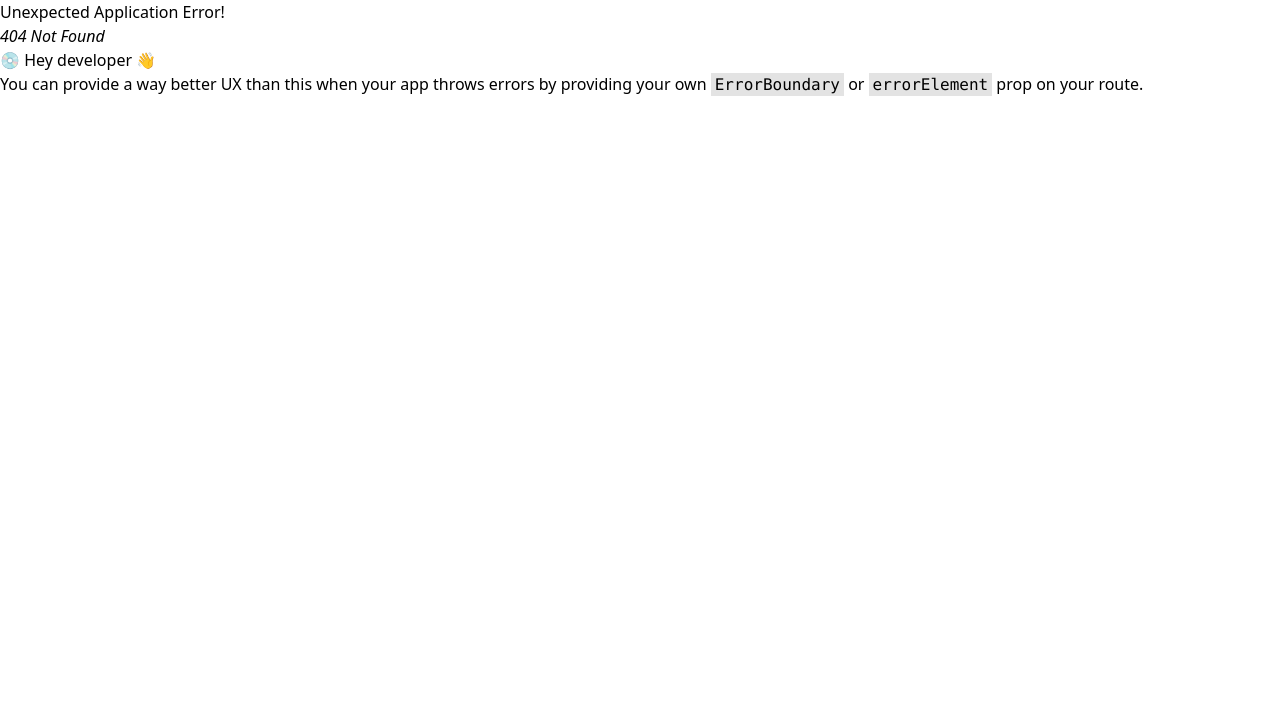
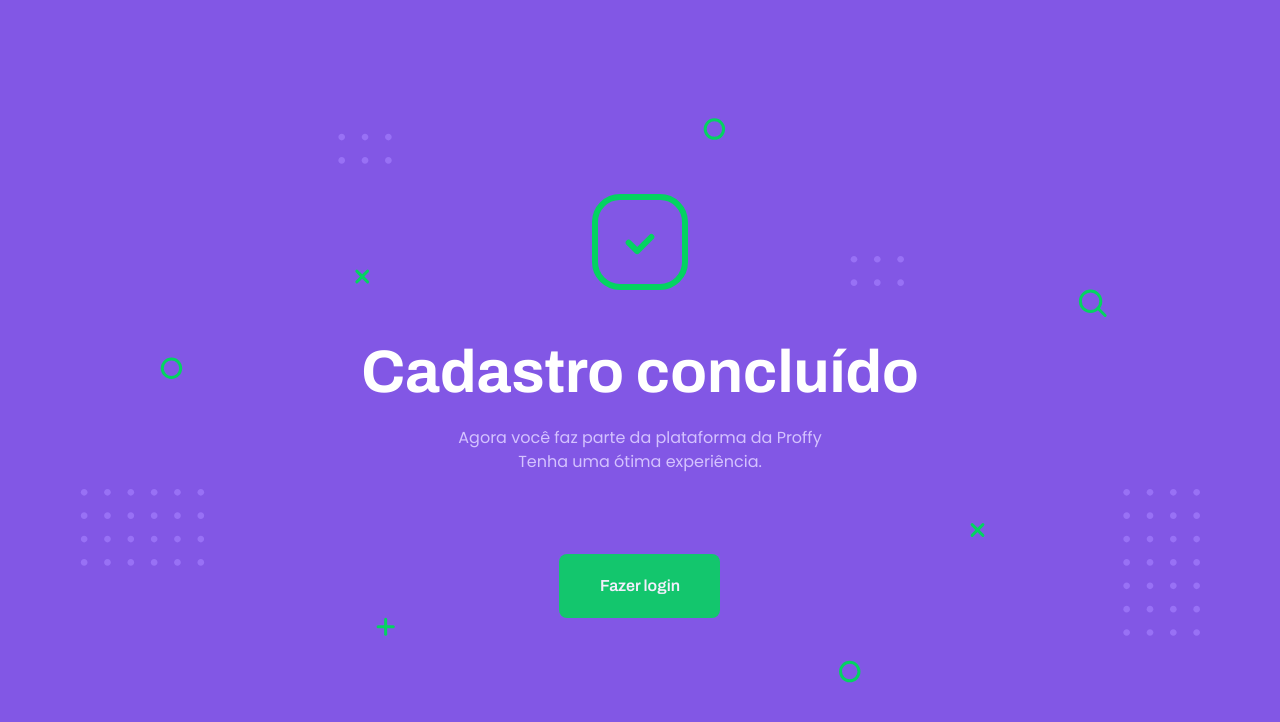
Before and after one commit to Santosfael/proffy-web, a React (Vite) app: page /sign-up/register-completed in a window 1280 px wide. Before the commit this address had no page. Shown: the top 722 px of the page. Built offline with nearby package versions, Linux system fonts and the light colour scheme.

Commit message:
feat: teala de registro finalizado

```diff
--- a/src/components/button.tsx
+++ b/src/components/button.tsx
@@ -1,10 +1,13 @@
+import { Link } from "react-router"
+
 type ButtonProps = {
     type?: "button" | "submit" | "reset"
     text: string
     disabled?: boolean
+    link?: string
 }
 
-export function Button({ type = "submit", text, disabled = false }: ButtonProps) {
+export function Button({ type = "submit", text, disabled = false, link = "" }: ButtonProps) {
     return (
         <button
             type={type}
@@ -12,10 +15,10 @@ export function Button({ type = "submit", text, disabled = false }: ButtonProps)
             className={`w-full p-5 border-none rounded-lg font-archivo-semibold mt-10
             ${disabled
             ? "bg-gray-shape text-text-complement cursor-not-allowed"
-            : "bg-green opacity-90 hover:bg-green hover:opacity-100  text-white cursor-pointer"
+            : "bg-green opacity-90 hover:bg-green hover:opacity-100 transition text-white cursor-pointer"
             }`}
         >
-            {text}
+            <Link to={link}>{text}</Link>
         </button>
     )
 }
--- /dev/null
+++ b/src/pages/auth/register-completed.tsx
@@ -0,0 +1,32 @@
+import backgroundFinaly from '../../assets/background-finaly.svg'
+import done from '../../assets/done.svg'
+import { Button } from '../../components/button'
+
+export function RegisterCompleted() {
+    return (
+        <div className="flex flex-col min-h-screen items-center justify-center relative h-full bg-purple">
+            <img src={backgroundFinaly} alt="imagem de fun" className="absolute" />
+            <div className="flex flex-col items-center justify-center absolute">
+                <img src={done} alt="" />
+                <h1 className="font-archivo-bold text-white text-6xl mt-10">
+                    Cadastro concluído
+                </h1>
+                <p className="font-poppins-regular text-base text-text-purple-base mt-6">
+                    Agora você faz parte da plataforma da Proffy
+                </p>
+                <p className="font-poppins-regular text-base text-text-purple-base">
+                    Tenha uma ótima experiência.
+                </p>
+
+                <div className="w-[161px] mt-10">
+                     <Button
+                        text="Fazer login"
+                        type="button"
+                        link="/sign-in"
+                        disabled={false}
+                    />
+                </div>
+            </div>
+        </div>
+    )
+}
--- a/src/pages/auth/sign-up.tsx
+++ b/src/pages/auth/sign-up.tsx
@@ -40,11 +40,10 @@ export function SignUp() {
         navigate(-1)
     }
 
-    async function handleSignIn(data: SignUpForm) {
+    async function handleSignUp(data: SignUpForm) {
         try {
             console.log(data)
             await new Promise((resolve) => setTimeout(resolve, 2000))
-            toast.success('Credenciais válidas')
         } catch {
             toast.error('Credenciais inválidas')
         }
@@ -68,7 +67,7 @@ export function SignUp() {
                       Preencha os dados abaixo<br/>para começar.
                     </h3>
 
-                    <form onSubmit={handleSubmit(handleSignIn)}>
+                    <form onSubmit={handleSubmit(handleSignUp)}>
                       <Input
                           id="name"
                           type="text"
```
Also changed, not shown: src/routes.tsx (+7 -1 lines), src/assets/background-finaly.svg (added), src/assets/done.svg (added).
